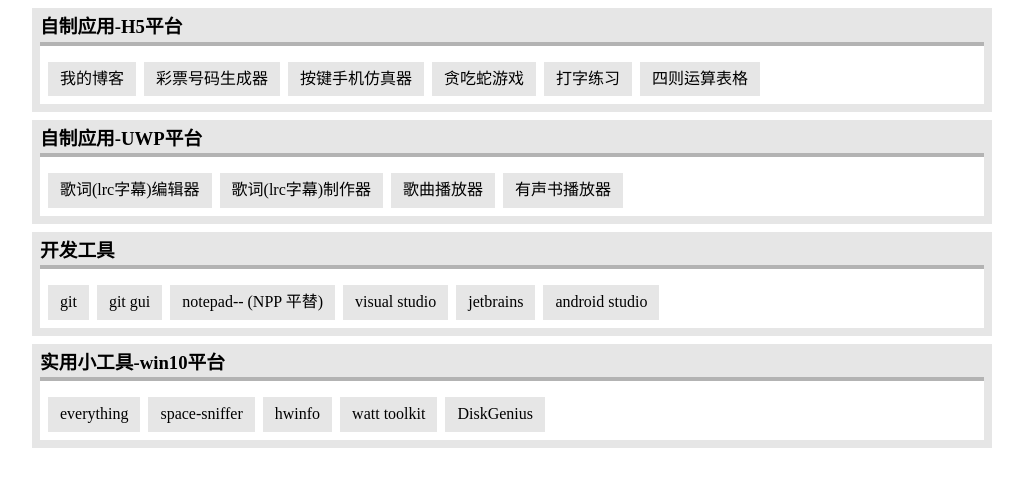
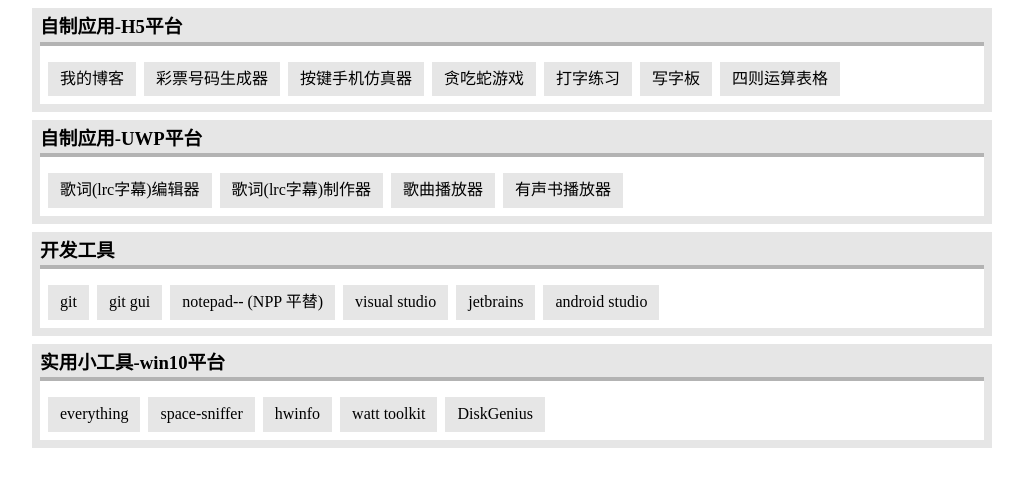
Before and after one commit to kljzndx/navigation, a Vue app: page / in a window 1280 px wide. Shown: the top 486 px of the page, without its empty margins (128-1151 px from the left). Built offline with nearby package versions, Linux system fonts and the light colour scheme.

Commit message:
添加写字板链接

```diff
--- a/src/App.vue
+++ b/src/App.vue
@@ -21,6 +21,7 @@ const navList: NavGroup[] = [
       { text: '按键手机仿真器', link: 'https://kljzndx.github.io/key-phone/' },
       { text: '贪吃蛇游戏', link: 'https://kljzndx.github.io/snake-game/' },
       { text: '打字练习', link: 'https://kljzndx.github.io/da-zi-lian-xi/' },
+      { text: '写字板', link: 'https://kljzndx.github.io/writing-pad/' },
       { text: '四则运算表格', link: 'https://kljzndx.github.io/math-table/' },
     ],
   },
```
